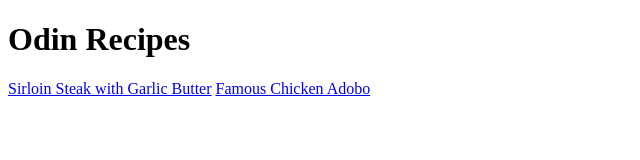
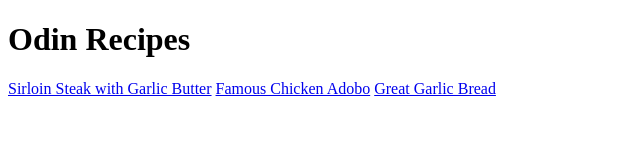
Before and after one commit to cganzon/odin-recipes, a plain HTML site: page index.html in a window 1280 px wide. Shown: the whole page, without its empty margins (0-640 px from the left). Drawn offline with Linux system fonts and the light colour scheme.

Commit message:
add link to garlicbread.html

```diff
--- a/index.html
+++ b/index.html
@@ -10,5 +10,6 @@
     <h1>Odin Recipes</h1>
     <a href="./recipes/steak.html">Sirloin Steak with Garlic Butter</a>
     <a href="./recipes/adobo.html">Famous Chicken Adobo</a>
+    <a href="./recipes/garlicbread.html">Great Garlic Bread</a>
 </body>
 </html>
```
